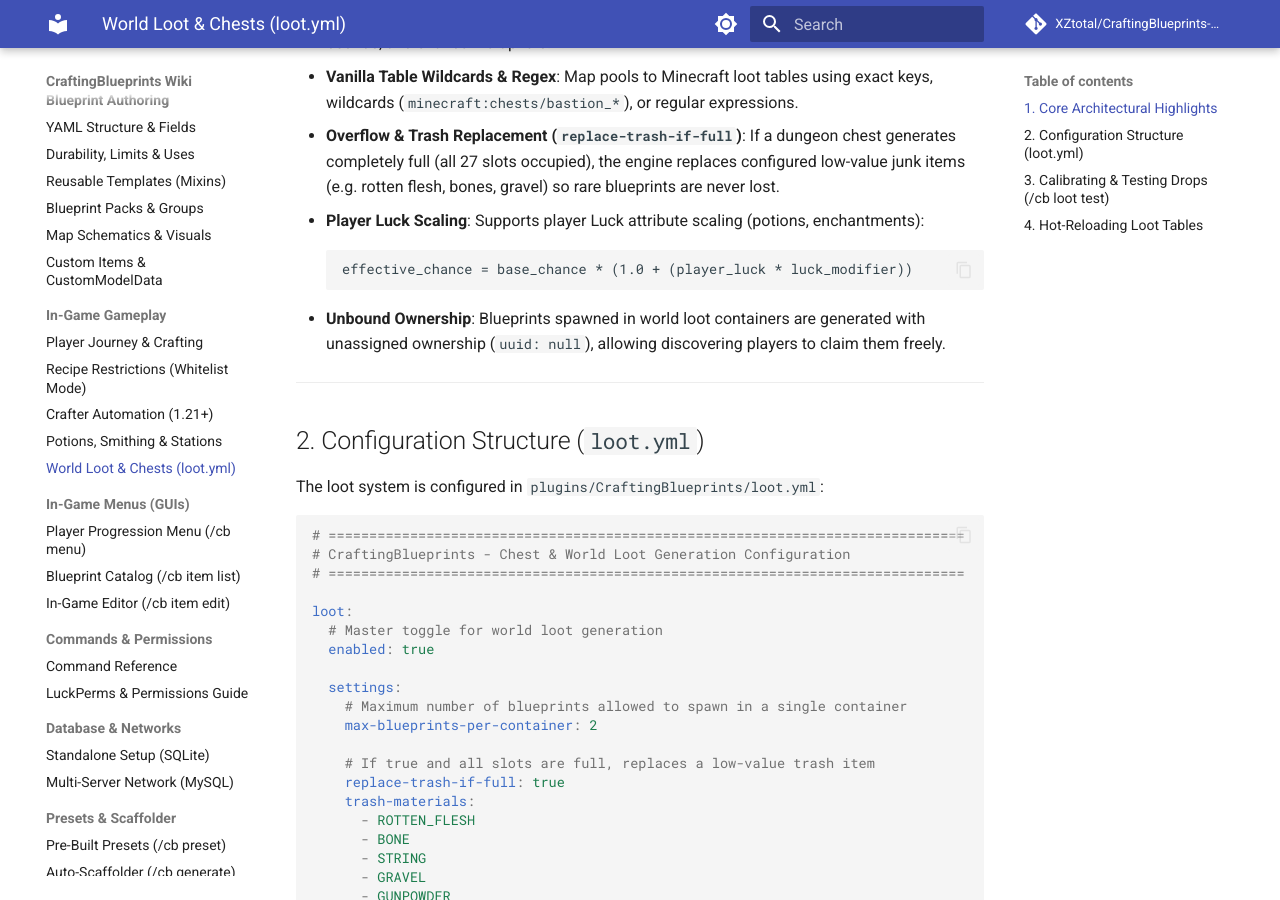
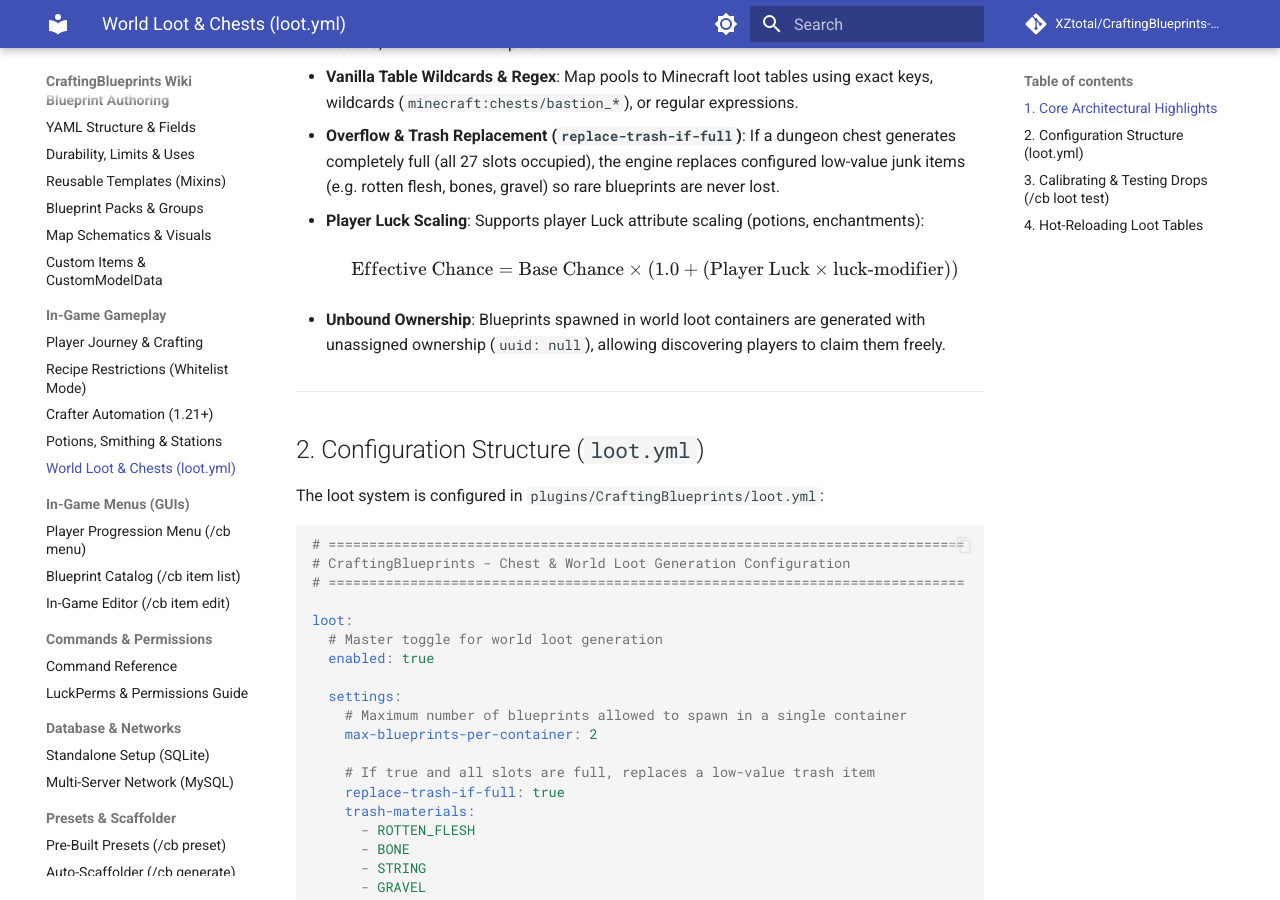
Before and after one commit to XZtotal/CraftingBlueprints-Wiki, an MkDocs documentation site: the page built from docs/mechanics/loot-generation.md, in a window 1280 px wide and 900 px high, scrolled down 495 px. Built offline with MkDocs 1.6.1 and Material for MkDocs 9.7.7, drawn with Linux system fonts in a browser that asks for light colours; comment, search, counter and statistics services are not loaded; part of the change alters nothing that is shown.

Commit message:
feat(docs): enable MathJax via pymdownx.arithmatex for LaTeX rendering

````diff
--- /dev/null
+++ b/docs/javascripts/mathjax.js
@@ -0,0 +1,19 @@
+window.MathJax = {
+  tex: {
+    inlineMath: [["\\(", "\\)"]],
+    displayMath: [["\\[", "\\]"]],
+    processEscapes: true,
+    processEnvironments: true
+  },
+  options: {
+    ignoreHtmlClass: ".*|",
+    processHtmlClass: "arithmatex"
+  }
+};
+
+document$.subscribe(() => {
+  MathJax.startup.output.clear();
+  MathJax.typesetClear();
+  MathJax.texReset();
+  MathJax.typesetPromise();
+});
--- a/docs/mechanics/loot-generation.md
+++ b/docs/mechanics/loot-generation.md
@@ -11,9 +11,11 @@ CraftingBlueprints features an event-driven, zero-lag **Loot Generation Engine**
 * **Vanilla Table Wildcards & Regex**: Map pools to Minecraft loot tables using exact keys, wildcards (`minecraft:chests/bastion_*`), or regular expressions.
 * **Overflow & Trash Replacement (`replace-trash-if-full`)**: If a dungeon chest generates completely full (all 27 slots occupied), the engine replaces configured low-value junk items (e.g. rotten flesh, bones, gravel) so rare blueprints are never lost.
 * **Player Luck Scaling**: Supports player Luck attribute scaling (potions, enchantments):
-  ```text
-  effective_chance = base_chance * (1.0 + (player_luck * luck_modifier))
-  ```
+
+    $$
+    \text{Effective Chance} = \text{Base Chance} \times (1.0 + (\text{Player Luck} \times \text{luck-modifier}))
+    $$
+
 * **Unbound Ownership**: Blueprints spawned in world loot containers are generated with unassigned ownership (`uuid: null`), allowing discovering players to claim them freely.
 
 ---
--- a/mkdocs.yml
+++ b/mkdocs.yml
@@ -53,6 +53,12 @@ markdown_extensions:
   - attr_list
   - md_in_html
   - def_list
+  - pymdownx.arithmatex:
+      generic: true
+
+extra_javascript:
+  - javascripts/mathjax.js
+  - https://unpkg.com/mathjax@3/es5/tex-mml-chtml.js
 
 nav:
   - Home: index.md
````
